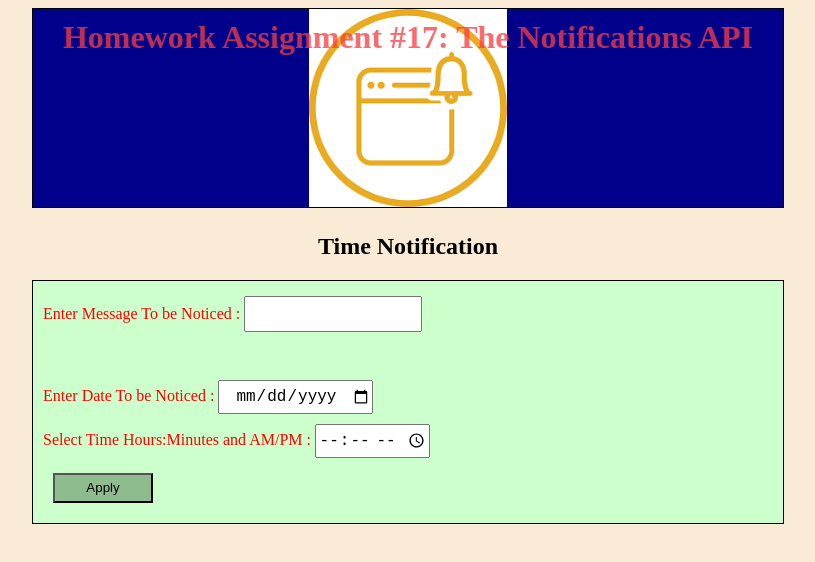
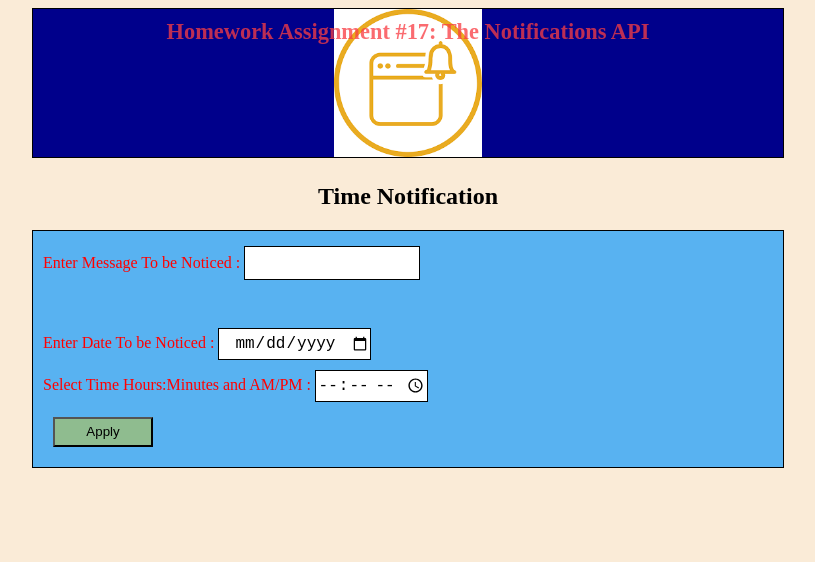
Before and after one commit to hiren65/Pirple-JavaScript-HomeAssignment_17, a plain HTML site: page index.html in a window 1280 px wide. Shown: the whole page, without its empty margins (232-1047 px from the left). Drawn offline with Linux system fonts and the light colour scheme.

Commit message:
improved page colot font etc

```diff
--- a/style.css
+++ b/style.css
@@ -8,7 +8,7 @@ html{
 #wrapper{
     display: grid;
     grid-template-columns: auto;
-    grid-auto-rows: 200px auto auto;
+    grid-auto-rows: 150px auto auto;
     grid-gap: 5px;
 }
 #header{
@@ -23,12 +23,13 @@ h1{
     text-align: center;
     color: rgba(248, 60, 67, 0.76);
     margin: 10px;
+    font-size: 1.4rem;
 }
 h2{
     text-align: center;
 }
 #detail{
-    background-color: #ccffcc;
+    background-color: rgba(23, 155, 253, 0.71);
     border: black 1px solid;
 }
 label{
@@ -45,6 +46,7 @@ span {
     text-align: center;
     height: 30px;
     font-size: 16px;
+    border: black 1px solid;
 }
 #inputDateBox{
     margin-top: 5px;
@@ -53,6 +55,7 @@ span {
     text-align: center;
     height: 30px;
     font-size: 16px;
+    border: black 1px solid;
 }
 #inputHoursBox{
     margin-top: 5px;
@@ -61,6 +64,7 @@ span {
     text-align: center;
     height: 30px;
     font-size: 16px;
+    border: black 1px solid;
 }
 #btnApply{
     width: 100px;
```
Also changed, not shown: script.js (+4 -9 lines).
